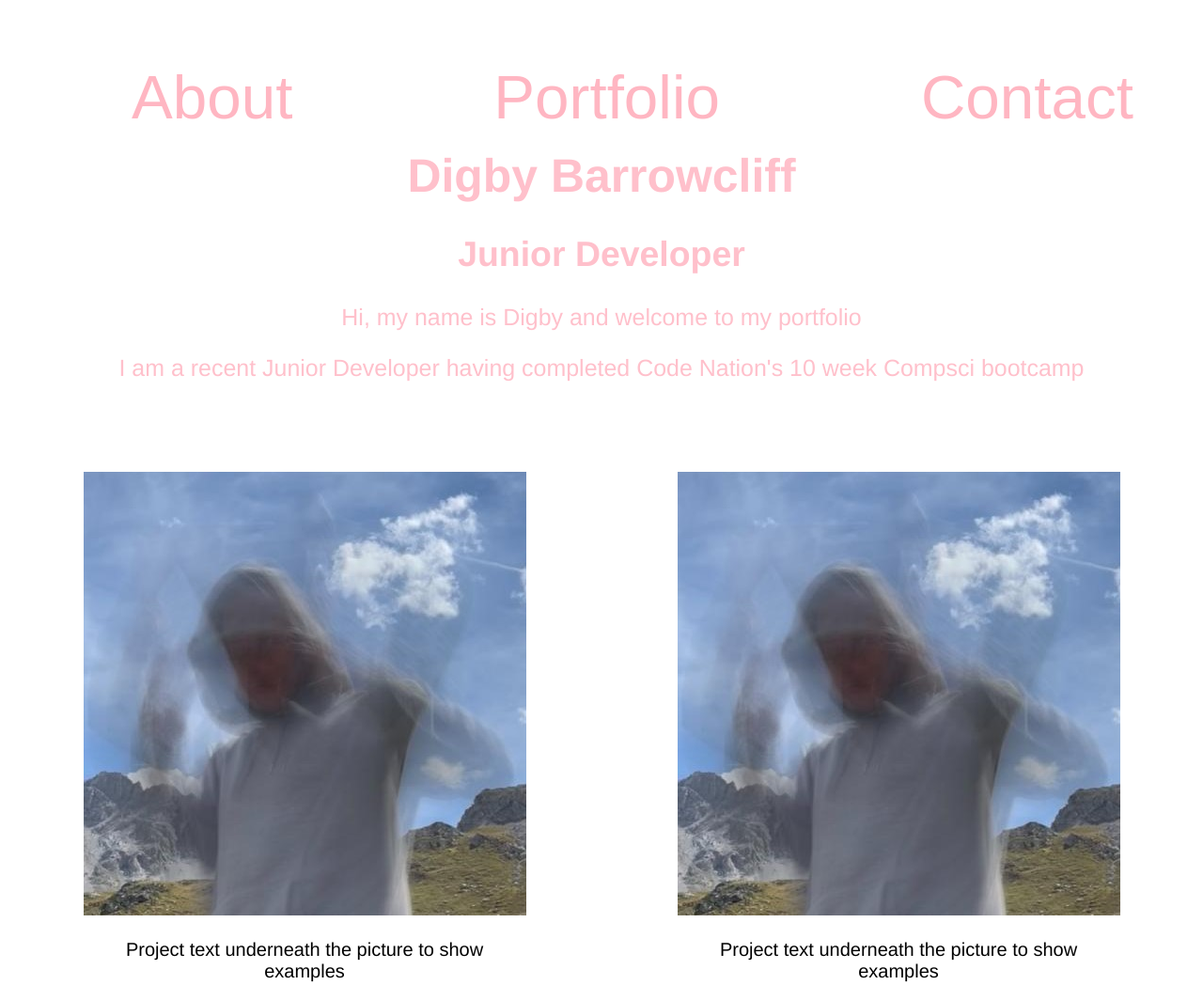
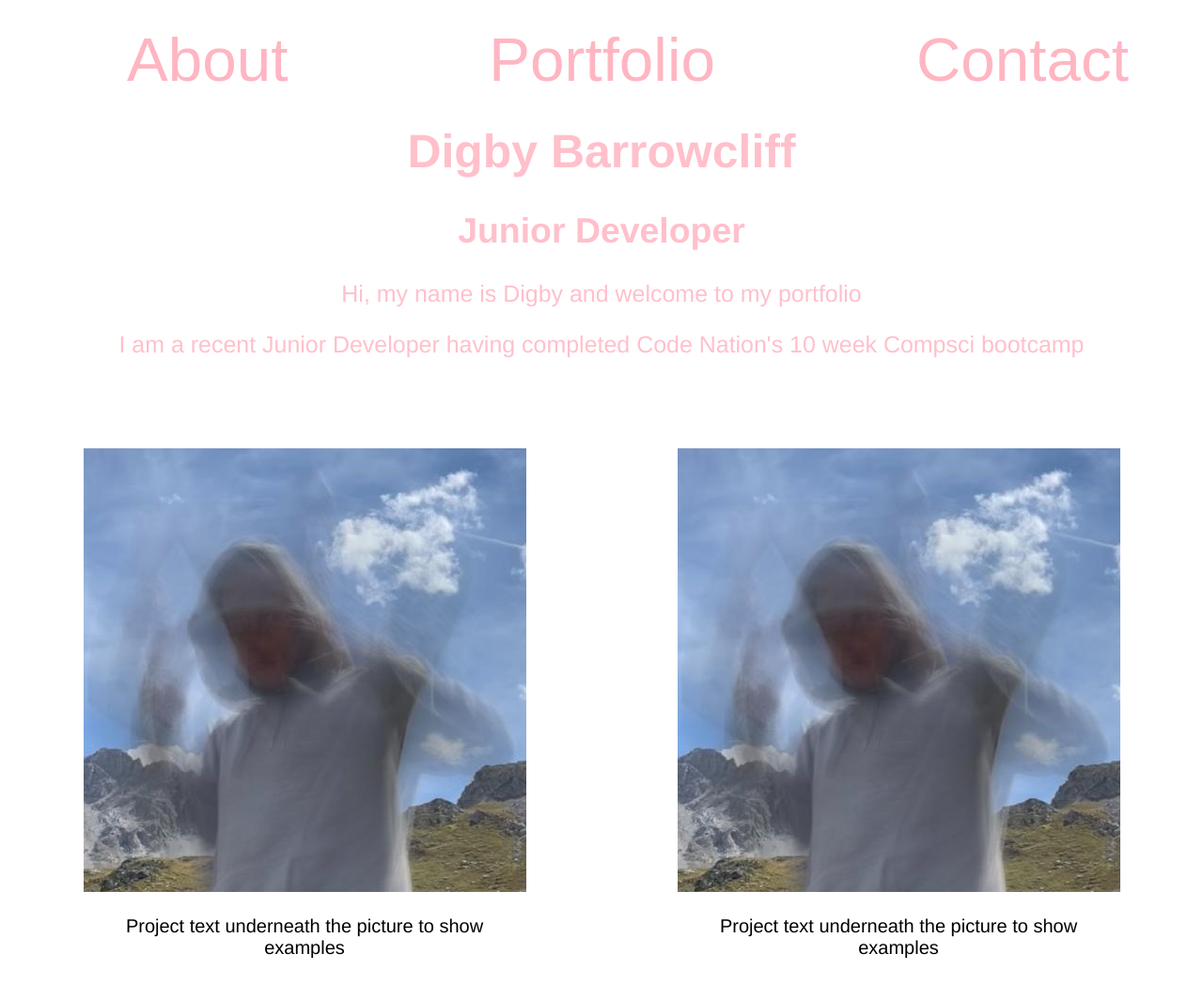
Before and after one commit to digbybarrowcliff/portfolio, a plain HTML site: page index.html in a window 1280 px wide. Shown: the top 1048 px of the page at 94% size. Drawn offline with nearby package versions, Linux system fonts and the light colour scheme.

Commit message:
text to the top of the navbar

```diff
--- a/index.html
+++ b/index.html
@@ -12,16 +12,16 @@
     <!-- NAVBAR -->
     <div id="navbar">
         <div class="navbarBox">
-            <div id="navbarAboutbox"><a href="#about"><p>About</p></a></div>
+            <div><a href="#about">About</a></div>
         </div>
         <div class="navbarBox">
             <div id="navbarPortfoliobox">
-                <a href="#portfolio"><p>Portfolio</p></a>
+                <a href="#portfolio">Portfolio</a>
         </div>
     </div>
         <div class="navbarBox">
             <div id="navbarContactbox">
-                <a href="#contact"><p>Contact</p></a>
+                <a href="#contact">Contact</a>
             </div>
         </div>
     </div>
--- a/mystyle.css
+++ b/mystyle.css
@@ -28,12 +28,13 @@ body {
     background-color: transparent;
     opacity: 1;
     z-index: 100;
+    margin-top: 2%;
 }
 .navbarBox {
     /* border: 1px solid black; */
     font: 4.1em arial, sans-serif;
     color: pink;
-    margin-left: 50px;
+    margin-left: 40px;
     height: 20vh;
 }
 
@@ -70,7 +71,7 @@ body {
     text-align: center;
     font: 1.56em helvetica, sans-serif;
     color: pink;
-    margin-top: 9%;
+    margin-top: 7%;
     align-items: center;
 }
 
```
